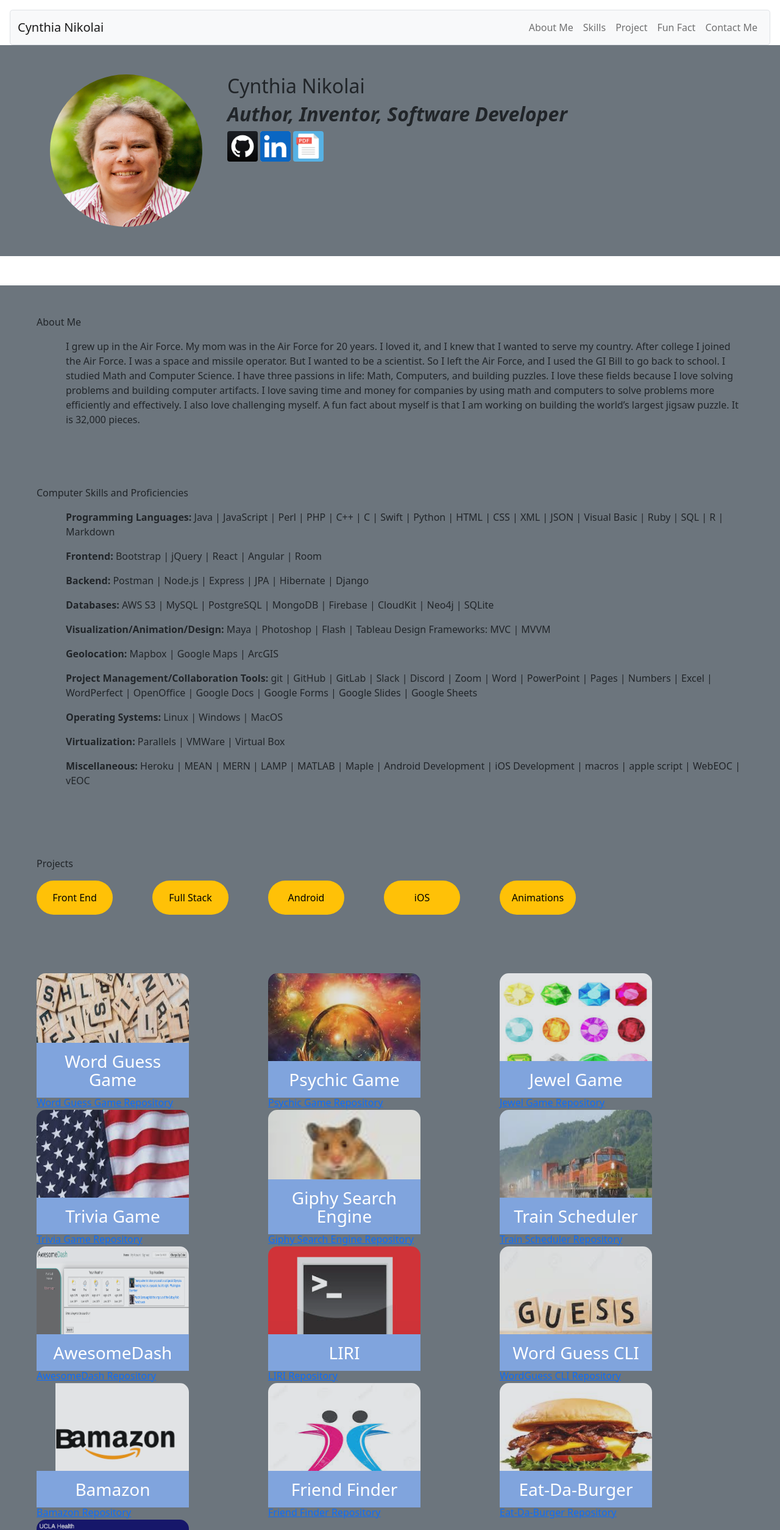
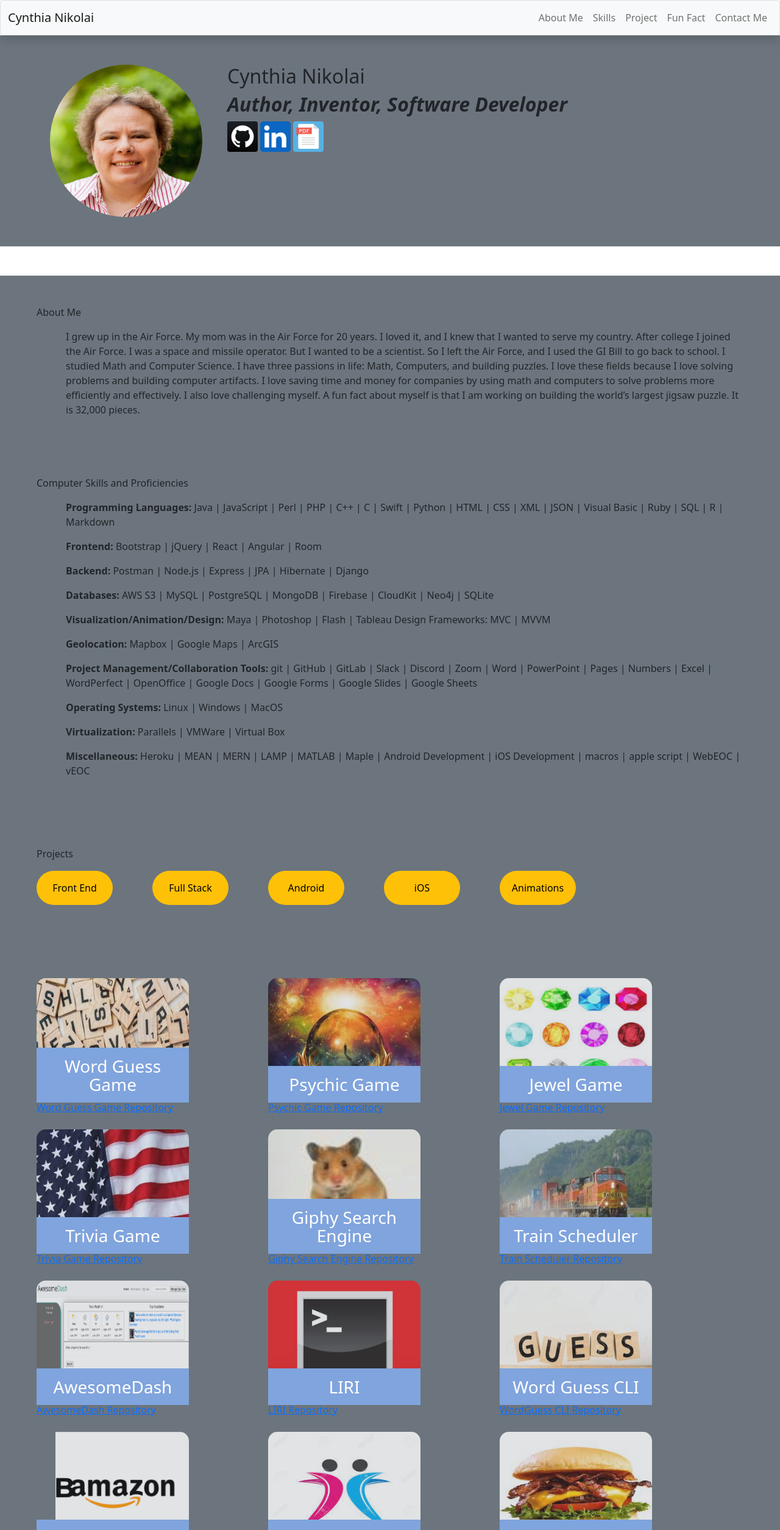
Before and after one commit to cnikolai/cynthianikolai-portfolio, a plain HTML site: page public_html/index.html in a window 1280 px wide. Shown: the top 2509 px of the page at 61% size. Drawn offline with nearby package versions, Linux system fonts and the light colour scheme.

Commit message:
fixing spacing in nav bar and projects section

```diff
--- a/public_html/index.html
+++ b/public_html/index.html
@@ -11,8 +11,9 @@
     <title>Cindy Nikolai</title>
 </head>
 <body>
-<div class="container-fluid px-0 px-sm-3">
-    <nav class="navbar navbar-expand-lg navbar-light bg-light mt-sm-3 border rounded-3">
+
+<div class="container-fluid px-0 mt-0">
+    <nav class="navbar navbar-expand-lg navbar-light bg-light border rounded-3 shadow">
         <div class="container-fluid">
             <a class="navbar-brand" href="#">Cynthia Nikolai</a>
             <button class="navbar-toggler" type="button" data-bs-toggle="collapse"
@@ -138,7 +139,7 @@
 
 <section id="full-stack" class="bg-secondary py-5">
     <div class="container ms-5">
-        <div class="row">
+        <div class="row my-4">
             <div class="col-md-4">
                 <div class="work">
                     <a href="https://cnikolai.github.io/Word-Guess-Game"><img class="sized"
@@ -168,7 +169,7 @@
                 </div>
             </div>
         </div>
-        <div class="row">
+        <div class="row my-4">
             <div class="col-md-4">
                 <div class="work">
                     <a href="https://cnikolai.github.io/TriviaGame"><img class="sized"
@@ -197,7 +198,7 @@
                 </div>
             </div>
         </div>
-        <div class="row">
+        <div class="row my-4">
             <div class="col-md-4">
                 <div class="work">
                     <a href="https://cnikolai.github.io/Project1"><img class="sized"
@@ -226,7 +227,7 @@
                 </div>
             </div>
         </div>
-        <div class="row">
+        <div class="row my-4">
             <div class="col-md-4">
                 <div class="work">
                     <a href="https://github.com/cnikolai/bamazon"><img class="sized" src="images/bamazon.png"
@@ -254,7 +255,7 @@
                 </div>
             </div>
         </div>
-        <div class="row">
+        <div class="row my-4">
             <div class="col-md-4">
                 <div class="work">
                     <a href="https://project2-ucla2019.herokuapp.com/"><img class="sized"
```
